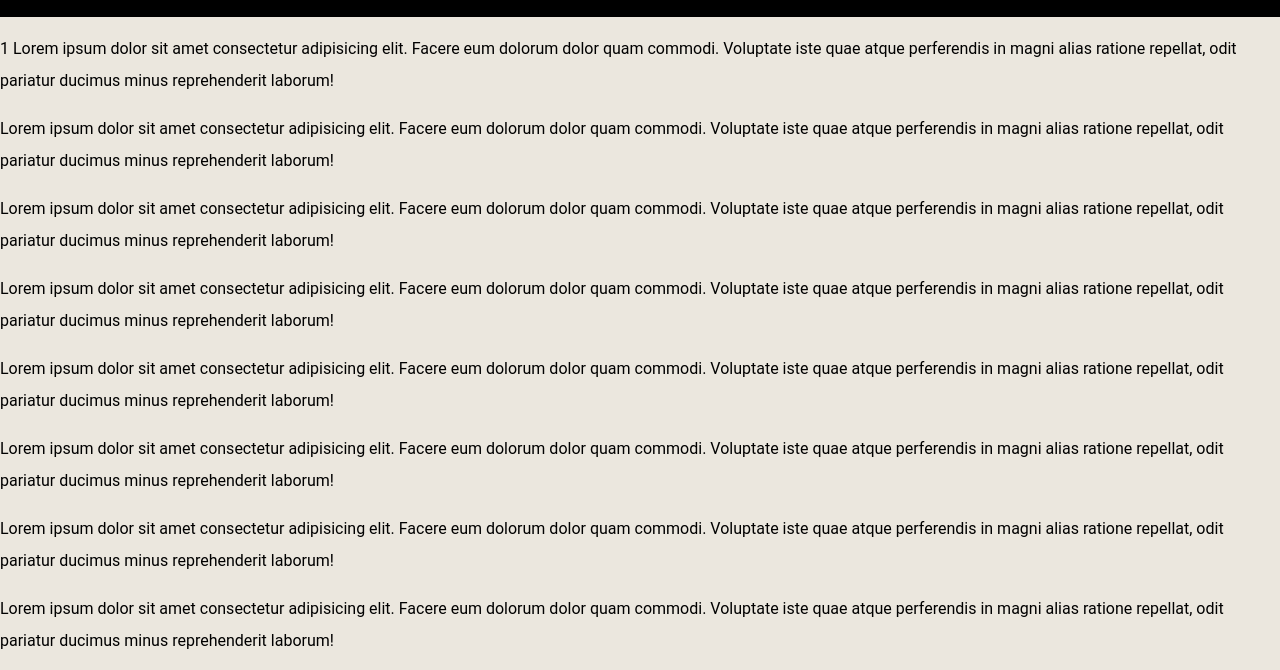
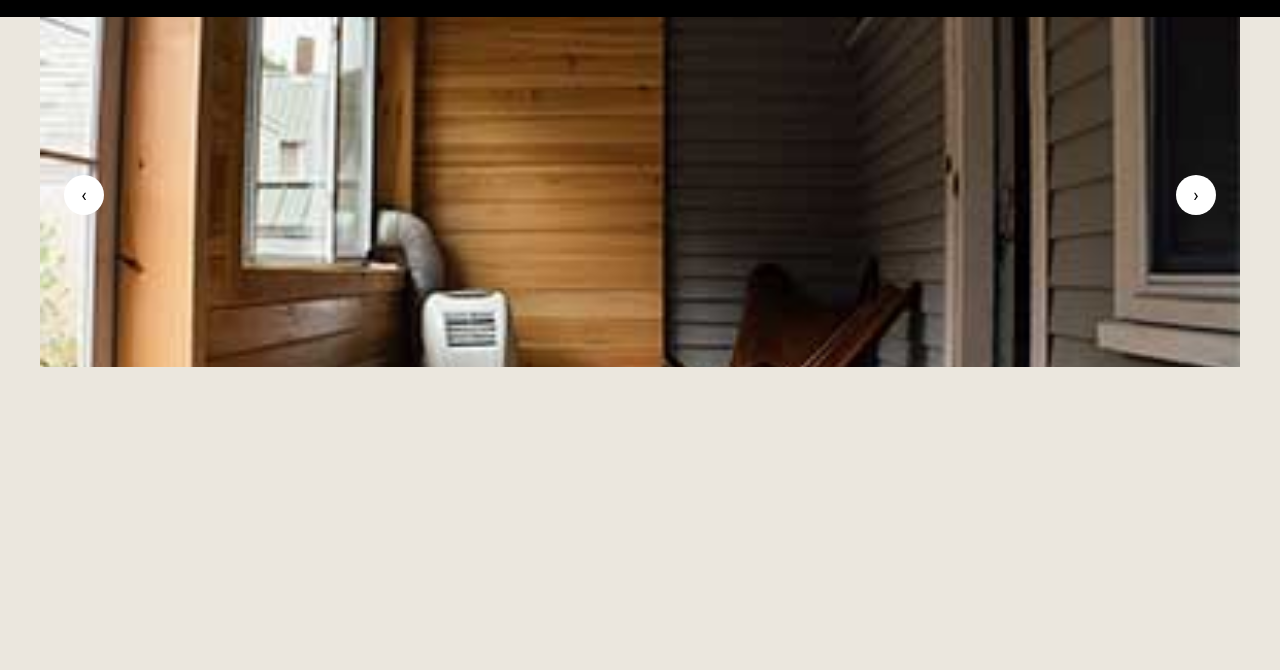
Before and after one commit to Bicri/nav-carousel-card_carousel, a website: page index.html in a window 1280 px wide. Shown: the part 123-793 px from the top of the page. Drawn offline with Linux system fonts and the light colour scheme.

Commit message:
carousel simple terminado

```diff
--- a/index.html
+++ b/index.html
@@ -34,23 +34,28 @@
         </div>
     </header>
 
-    <section>
-        <p>1 Lorem ipsum dolor sit amet consectetur adipisicing elit. Facere eum dolorum dolor quam commodi. Voluptate iste quae atque perferendis in magni alias ratione repellat, odit pariatur ducimus minus reprehenderit laborum!</p>
-        <p>Lorem ipsum dolor sit amet consectetur adipisicing elit. Facere eum dolorum dolor quam commodi. Voluptate iste quae atque perferendis in magni alias ratione repellat, odit pariatur ducimus minus reprehenderit laborum!</p>
-        <p>Lorem ipsum dolor sit amet consectetur adipisicing elit. Facere eum dolorum dolor quam commodi. Voluptate iste quae atque perferendis in magni alias ratione repellat, odit pariatur ducimus minus reprehenderit laborum!</p>
-        <p>Lorem ipsum dolor sit amet consectetur adipisicing elit. Facere eum dolorum dolor quam commodi. Voluptate iste quae atque perferendis in magni alias ratione repellat, odit pariatur ducimus minus reprehenderit laborum!</p>
-        <p>Lorem ipsum dolor sit amet consectetur adipisicing elit. Facere eum dolorum dolor quam commodi. Voluptate iste quae atque perferendis in magni alias ratione repellat, odit pariatur ducimus minus reprehenderit laborum!</p>
-        <p>Lorem ipsum dolor sit amet consectetur adipisicing elit. Facere eum dolorum dolor quam commodi. Voluptate iste quae atque perferendis in magni alias ratione repellat, odit pariatur ducimus minus reprehenderit laborum!</p>
-        <p>Lorem ipsum dolor sit amet consectetur adipisicing elit. Facere eum dolorum dolor quam commodi. Voluptate iste quae atque perferendis in magni alias ratione repellat, odit pariatur ducimus minus reprehenderit laborum!</p>
-        <p>Lorem ipsum dolor sit amet consectetur adipisicing elit. Facere eum dolorum dolor quam commodi. Voluptate iste quae atque perferendis in magni alias ratione repellat, odit pariatur ducimus minus reprehenderit laborum!</p>
-        <p>Lorem ipsum dolor sit amet consectetur adipisicing elit. Facere eum dolorum dolor quam commodi. Voluptate iste quae atque perferendis in magni alias ratione repellat, odit pariatur ducimus minus reprehenderit laborum!</p>
-        <p>Lorem ipsum dolor sit amet consectetur adipisicing elit. Facere eum dolorum dolor quam commodi. Voluptate iste quae atque perferendis in magni alias ratione repellat, odit pariatur ducimus minus reprehenderit laborum!</p>
-        <p>Lorem ipsum dolor sit amet consectetur adipisicing elit. Facere eum dolorum dolor quam commodi. Voluptate iste quae atque perferendis in magni alias ratione repellat, odit pariatur ducimus minus reprehenderit laborum!</p>
-        <p>Lorem ipsum dolor sit amet consectetur adipisicing elit. Facere eum dolorum dolor quam commodi. Voluptate iste quae atque perferendis in magni alias ratione repellat, odit pariatur ducimus minus reprehenderit laborum!</p>
-        <p>Lorem ipsum dolor sit amet consectetur adipisicing elit. Facere eum dolorum dolor quam commodi. Voluptate iste quae atque perferendis in magni alias ratione repellat, odit pariatur ducimus minus reprehenderit laborum!</p>
-        <p>Lorem ipsum dolor sit amet consectetur adipisicing elit. Facere eum dolorum dolor quam commodi. Voluptate iste quae atque perferendis in magni alias ratione repellat, odit pariatur ducimus minus reprehenderit laborum!</p>
-        <p>Lorem ipsum dolor sit amet consectetur adipisicing elit. Facere eum dolorum dolor quam commodi. Voluptate iste quae atque perferendis in magni alias ratione repellat, odit pariatur ducimus minus reprehenderit laborum!</p>
-        <p>Lorem ipsum dolor sit amet consectetur adipisicing elit. Facere eum dolorum dolor quam commodi. Voluptate iste quae atque perferendis in magni alias ratione repellat, odit pariatur ducimus minus reprehenderit laborum!</p>
+    <section class="carousel">
+        <div class="carousel__contenedor">
+            <div class="carousel__slider">
+
+                <div class="carousel__slide">
+                    <img src="assets/img/imagen_1.jpg" alt="Imagen Carousel" class="carousel__img">
+                </div>
+                <div class="carousel__slide">
+                    <img src="assets/img/imagen_3.jpg" alt="Imagen Carousel" class="carousel__img">
+                </div>
+                <div class="carousel__slide">
+                    <img src="assets/img/imagen_4.jpg" alt="Imagen Carousel" class="carousel__img">
+                </div>
+                <div class="carousel__slide">
+                    <img src="assets/img/imagen_5.jpg" alt="Imagen Carousel" class="carousel__img">
+                </div>
+
+                <button class="carousel__prev">&#139;</button>
+                <button class="carousel__next">&#155;</button>
+
+            </div>
+        </div>
     </section>
 
     <script src="javascript/app.js"></script>
--- a/javascript/app.js
+++ b/javascript/app.js
@@ -14,6 +14,7 @@
     function init(){
         //Calcula la altura del header --> Necesario para la animación del menu
         setAltura(header, getAltura(header));
+        reproducirSlides();
     }
 
     function menu(){
@@ -39,3 +40,49 @@
     }
 
 //-------------------------------------------------------------------------------------------------
+
+//-- SECCION DEL CAROUSEL ---------------------------------------
+
+    const slides = document.querySelectorAll('.carousel__slide');
+    const next = document.querySelector(".carousel__next");
+    const prev = document.querySelector(".carousel__prev");
+
+    let slideActual = 0;
+    let slidesTotal = slides.length - 1 ;
+
+    next.addEventListener("click", siguienteImagen);
+    prev.addEventListener("click", anteriorImagen);
+
+    function reproducirSlides(){
+        setInterval(() => {
+            siguienteImagen();
+        }, 3500);
+    }
+
+    function anteriorImagen(){
+        if(slideActual === 0){
+            slideActual = slidesTotal;
+        }else{
+            slideActual--;
+        }
+
+        slides.forEach( (slide, i) =>{
+            slide.style.transform = `translateX(${100 * (i-slideActual)}%)`;
+        } );
+    }
+
+    function siguienteImagen(){
+
+        if(slideActual === slidesTotal){
+            slideActual = 0;
+        }else{
+            slideActual++;
+        }
+
+        slides.forEach( (slide, i) =>{
+            slide.style.transform = `translateX(${100 * (i-slideActual)}%)`;
+        } );
+    }
+
+
+//-- FIN CAROUSEL -----------------------------------------------
--- a/src/scss/app.scss
+++ b/src/scss/app.scss
@@ -2,5 +2,6 @@
 
 @use 'base';
 @use 'header';
+@use 'carousel';
 
 // @use 'utilidades'; //siempre compilar al final las utilidades
--- /dev/null
+++ b/src/scss/carousel/_carousel.scss
@@ -0,0 +1,54 @@
+
+@use '../base/variables' as v;
+@use '../base/mixins' as m;
+
+.carousel{
+
+    &__slider{
+        width: 100%;
+        position: relative;
+        height: 350px;
+        overflow: hidden;
+    }
+
+    &__slide{
+        width: 100%;
+        height: 350px;
+        position: absolute;
+        transition: all 0.5s;
+    }
+
+    &__img{
+        width: 100%;
+        height: 100%;
+        object-fit: cover;
+    }
+
+    &__prev, &__next{
+        position: absolute;
+        width: 40px;
+        height: 40px;
+        padding: 10px;
+        border: none;
+        border-radius: 50%;
+        z-index: 10px;
+        cursor: pointer;
+        background-color: #fff;
+        font-size: 18px;
+        transition: all 0.5s;
+    }
+
+    &__prev:active, &__next:active{
+        transform: scale(1.1);
+    }
+
+    &__prev{
+        top: 45%;
+        left: 2%;
+    }
+
+    &__next{
+        top: 45%;
+        right: 2%;
+    }
+}
--- /dev/null
+++ b/src/scss/carousel/_index.scss
@@ -0,0 +1,2 @@
+
+@forward 'carousel';
```
Also changed, not shown: assets/css/app.css, assets/img/imagen_1.jpg (added), assets/img/imagen_3.jpg (added), assets/img/imagen_4.jpg (added), assets/img/imagen_5.jpg (added), 1 other file.
